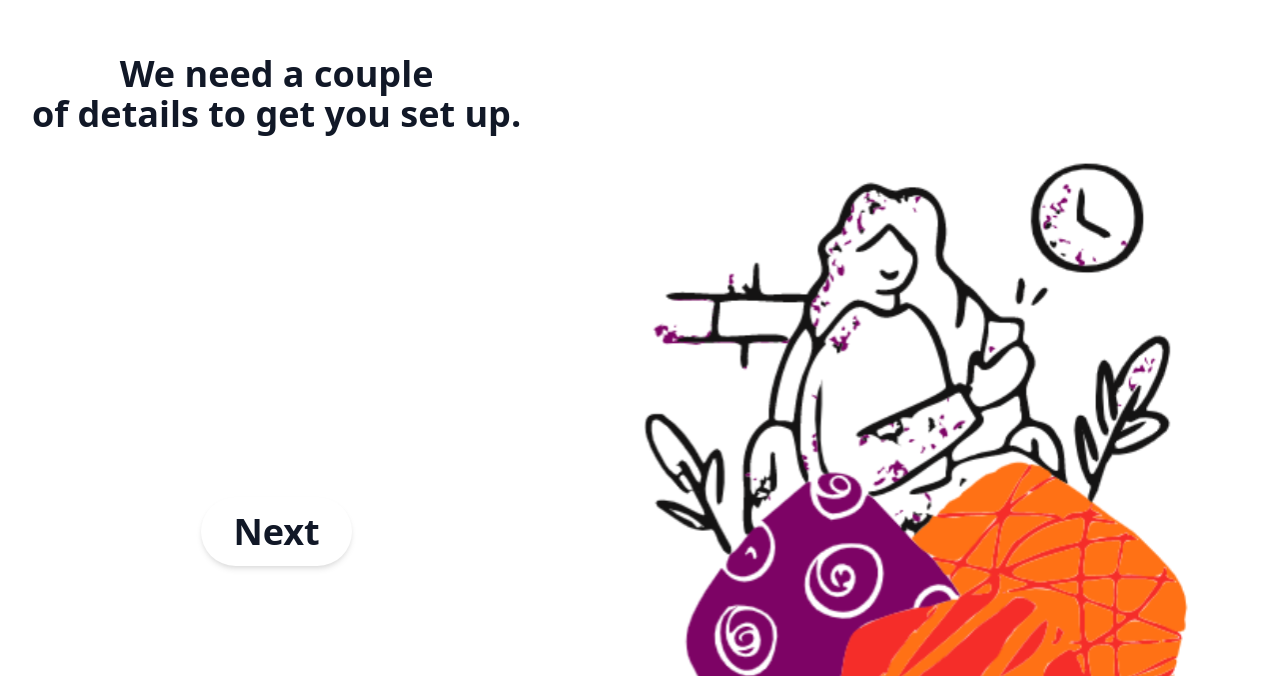
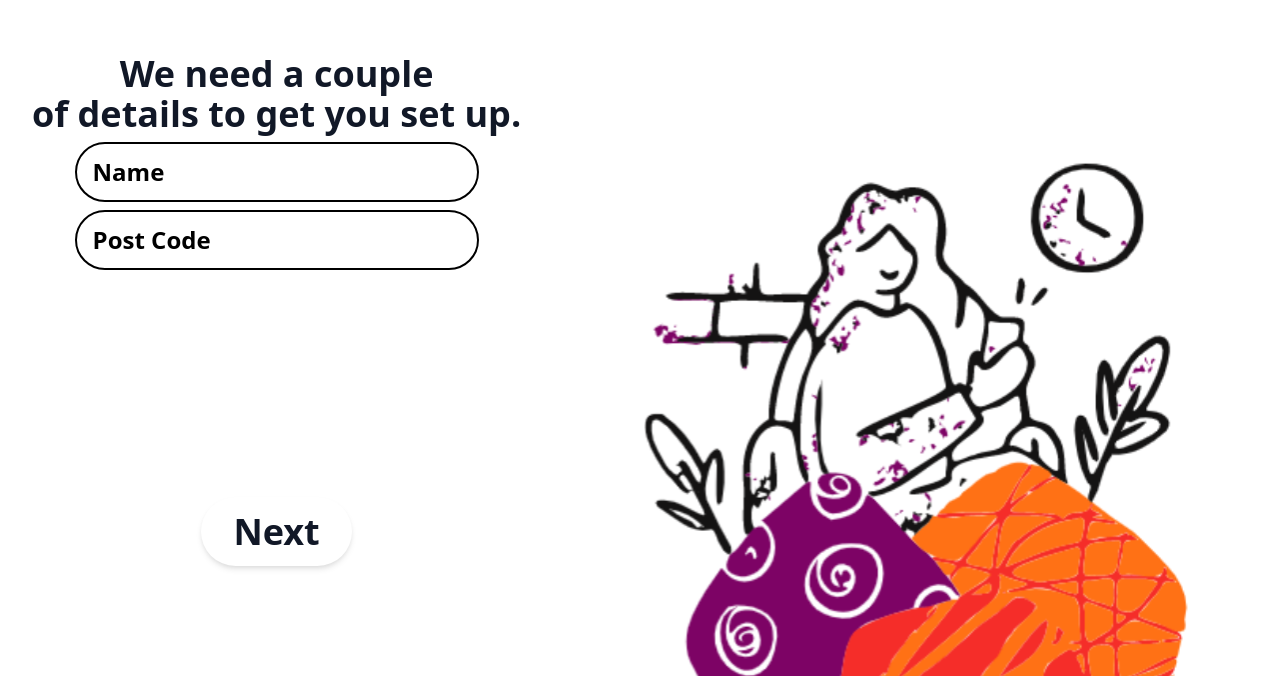
Before and after one commit to timosville/one-sheep-fe-challenge, a Vue app: page /start in a window 1280 px wide. Shown: the part 122-800 px from the top of the page. Built offline with nearby package versions, Linux system fonts and the light colour scheme.

Commit message:
Add input fields

```diff
--- a/src/components/Name.vue
+++ b/src/components/Name.vue
@@ -5,6 +5,8 @@
         We need a couple<br />
         of details to get you set up.
       </h1>
+      <input type="text" class="field" placeholder="Name" />
+      <input type="text" class="field" placeholder="Post Code" />
       <button
         @click="changeRoute()"
         class="absolute bottom-0 mb-12 sm:mb-28 button"
@@ -13,7 +15,11 @@
       </button>
     </div>
     <div class="sm:flex-1 flex flex-col items-center justify-center">
-      <img class="sm:mx-3 sm:w-9/12" src="/hero/work-at-home.svg" alt="work at home" />
+      <img
+        class="sm:mx-3 sm:w-9/12"
+        src="/hero/work-at-home.svg"
+        alt="work at home"
+      />
     </div>
   </div>
 </template>
--- a/src/styles/tailwind.css
+++ b/src/styles/tailwind.css
@@ -9,4 +9,7 @@
   .button {
     @apply bg-white rounded-full px-8  py-3  shadow-md text-center  font-extrabold  text-4xl  leading-tight  text-gray-900;
   }
+  .field {
+    @apply flex px-4 py-3 mx-4 mt-2 rounded-full border-black border-2 text-2xl font-bold  placeholder-black;
+  }
 }
```
